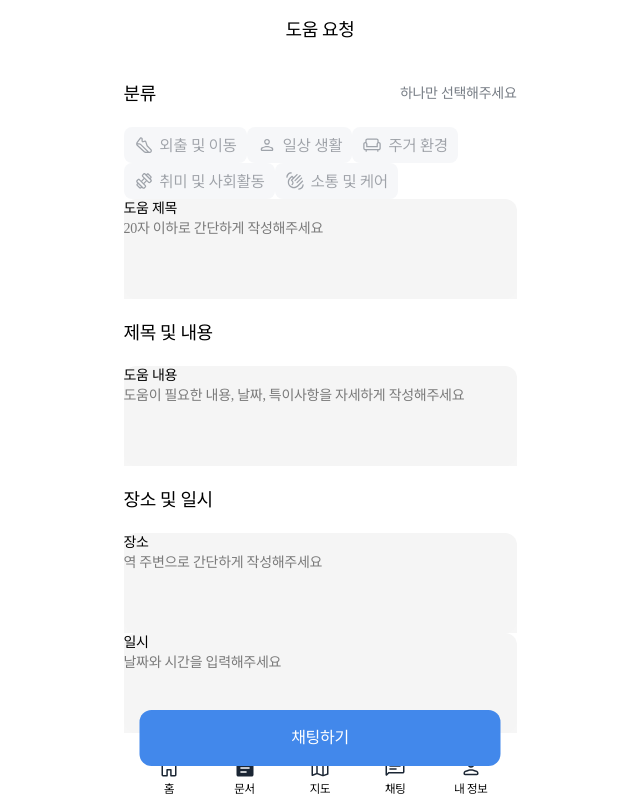
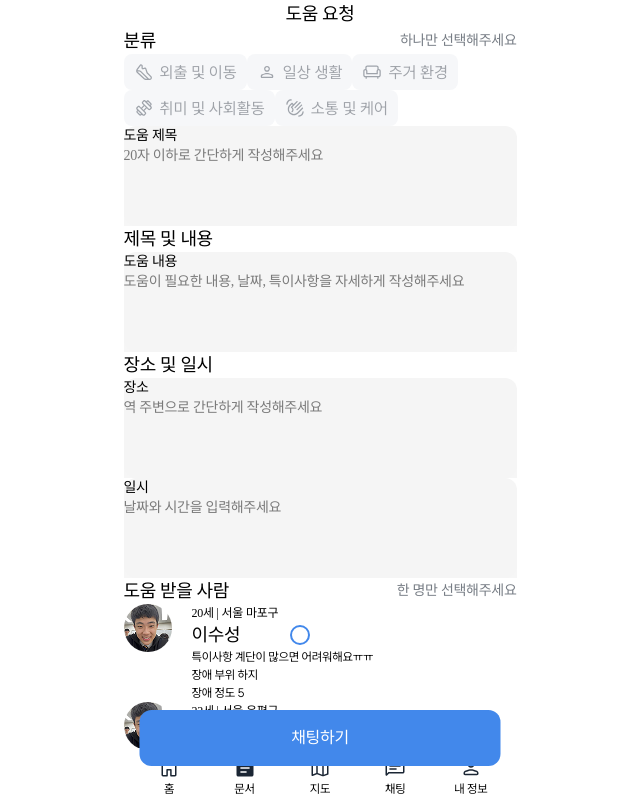
Before and after one commit to UMC-8th-hackathon-team-7/Team7-FE, a React (Vite) app: page /help/ask in a window 1280 px wide. Shown: the whole page, without its empty margins (320-960 px from the left). Built offline with nearby package versions, Linux system fonts and the light colour scheme.

Commit message:
feat: target select button

```diff
--- a/src/components/HelpInfoCard.tsx
+++ b/src/components/HelpInfoCard.tsx
@@ -51,13 +51,15 @@ interface InfoItemProps {
 }
 
 const InfoItem: React.FC<InfoItemProps> = ({ icon, label, value }) => (
-  <div className="flex items-center gap-2">
+  <div className="flex items-center">
     <img
         src={`/icons/${icon}`}
         alt={`${label} 아이콘`}
         className="w-4 h-4"
       />
+      <div className="flex items-center gap-[50px]">
     <span className="text-sm text-gray-600 font-medium">{label}</span>
     <span className="text-sm text-gray-800">{value}</span>
+    </div>
   </div>
 );
--- a/src/components/ProfileCard.tsx
+++ b/src/components/ProfileCard.tsx
@@ -10,6 +10,9 @@ interface ProfileCardProps {
   note?: string;
   disabilityType?: string;
   disabilityLevel?: number;
+  selectable?: boolean;
+  selected?: boolean;
+  onSelectToggle?: () => void;
 }
 
 export const ProfileCard: React.FC<ProfileCardProps> = ({
@@ -22,10 +25,13 @@ export const ProfileCard: React.FC<ProfileCardProps> = ({
   note,
   disabilityType,
   disabilityLevel,
+  selectable = false,
+  selected = false,
+  onSelectToggle,
 }) => {
   return (
     <div className="px-4 py-3 bg-white rounded-md shadow-sm w-full">
-      <div className="flex items-start gap-4">
+      <div className="flex items-start gap-[20px]">
         {/* 이미지 */}
         <div className="flex-shrink-0">
           <img
@@ -35,36 +41,47 @@ export const ProfileCard: React.FC<ProfileCardProps> = ({
           />
         </div>
 
-        {/* 텍스트 + 뱃지 */}
+        {/* 텍스트 */}
         <div className="flex flex-col flex-1">
-          {/* 보호자일 경우 우측 정렬 뱃지 */}
-          {type === "guardian" && badge && (
-            <div className="flex justify-between items-start w-full mb-1">
-              <div>
-                <p className="text-[12px] text-content-assistive leading-[18px] tracking-[-0.24px]" style={{ fontFamily: 'var(--Family, "SUIT Variable")' }}>
+          {/* 나이 | 지역 */}
+          <p
+            className="text-[12px] text-content-assistive leading-[18px] tracking-[-0.24px]"
+            style={{ fontFamily: 'var(--Family, "SUIT Variable")' }}
+          >
             {age}세 | {region}
           </p>
-                <p className="text-[18px] text-content-base font-medium leading-[26px] tracking-[-0.36px]" style={{ fontFamily: 'var(--Family, "SUIT Variable")' }}>
+
+          {/* 이름 + 뱃지/선택버튼 */}
+          <div className="flex items-center gap-[50px]">
+            <p
+              className="text-[18px] text-content-base font-medium leading-[26px] tracking-[-0.36px]"
+              style={{ fontFamily: 'var(--Family, "SUIT Variable")' }}
+            >
               {name}
             </p>
-              </div>
-              <div className="flex items-center justify-center px-2 py-1 bg-[#EDF3FF] text-[#4288EB] rounded-full text-[12px] font-medium whitespace-nowrap ml-2">
+
+            {/* 보호자 뱃지 */}
+            {type === "guardian" && badge && (
+              <div className="px-2 py-1 bg-[#EDF3FF] text-[#4288EB] rounded-full text-[12px] font-medium whitespace-nowrap">
                 {badge}
-              </div>
               </div>
             )}
 
-          {/* 대상자일 경우 */}
+            {/* 선택 버튼 */}
+            {type === "target" && selectable && (
+              <button
+                onClick={onSelectToggle}
+                className="w-[20px] h-[20px] rounded-full border-2 border-[#4288EB] flex items-center justify-center"
+              >
+                {selected && (
+                  <div className="w-[20px] h-[20px] bg-[#4288EB] rounded-full" />
+                )}
+              </button>
+            )}
+          </div>
+
+          {/* 대상자 추가 정보 */}
           {type === "target" && (
-            <>
-              <p className="text-[12px] text-content-assistive leading-[18px] tracking-[-0.24px]" style={{ fontFamily: 'var(--Family, "SUIT Variable")' }}>
-                {age}세 | {region}
-              </p>
-              <p className="text-[18px] text-content-base font-medium leading-[26px] tracking-[-0.36px]" style={{ fontFamily: 'var(--Family, "SUIT Variable")' }}>
-                {name}
-              </p>
-
-              {/* 추가 정보 */}
             <div className="mt-2 flex flex-col gap-1">
               {note && (
                 <p className="text-[12px] text-gray-700 leading-[18px] tracking-[-0.24px]">
@@ -82,7 +99,6 @@ export const ProfileCard: React.FC<ProfileCardProps> = ({
                 </p>
               )}
             </div>
-            </>
           )}
         </div>
       </div>
--- a/src/pages/HelpAskPage.tsx
+++ b/src/pages/HelpAskPage.tsx
@@ -2,6 +2,7 @@ import { Header } from "@/components/commons/Header";
 import { SectionHeader } from "@/components/commons/SectionHeader";
 import CategoryBtn from "@/components/board/CategoryBtn";
 import { Input } from "@/components/commons/Input";
+import { ProfileCard } from "@/components/ProfileCard";
 import { Button } from "@/components/commons/Button"
 import { useState } from "react";
 
@@ -15,9 +16,13 @@ const categories = [
 
 const HelpAskPage = () => {
     const [selected, setSelected] = useState<string | null>(null);
+    const [selectedTarget, setSelectedTarget] = useState<string | null>(null);
 
+    const handleTargetToggle = (name: string) => {
+  setSelectedTarget(prev => (prev === name ? null : name));
+};
     return (
-        <div className="w-full max-w-md mx-auto px-4 py-6 flex flex-col gap-6 bg-white min-h-screen">
+        <div className="w-full max-w-md mx-auto px-4 py-6 flex flex-col gap-6 bg-white h-screen overflow-y-auto">
             <Header title="도움 요청" />
             <SectionHeader title="분류" subtitle="하나만 선택해주세요"/>
             <div className="flex flex-wrap gap-2">
@@ -55,6 +60,35 @@ const HelpAskPage = () => {
   onChange={(val) => console.log(val)}
 />
             <SectionHeader title="도움 받을 사람" subtitle="한 명만 선택해주세요" />
+
+            <ProfileCard
+  type="target"
+  imageUrl="/icons/target.png"
+  name="이수성"
+  age={20}
+  region="서울 마포구"
+  note="계단이 많으면 어려워해요ㅠㅠ"
+  disabilityType="하지"
+  disabilityLevel={5}
+  selectable
+  selected={selectedTarget === "이수성"}
+  onSelectToggle={() => handleTargetToggle("이수성")}
+/>
+
+<ProfileCard
+  type="target"
+  imageUrl="/icons/target.png"
+  name="김영희"
+  age={22}
+  region="서울 은평구"
+  note="오른손을 쓰기 어려워요"
+  disabilityType="우측 상지"
+  disabilityLevel={4}
+  selectable
+  selected={selectedTarget === "김영희"}
+  onSelectToggle={() => handleTargetToggle("김영희")}
+/>
+
             <Button text="채팅하기" onClick={() => console.log("clicked")} />
         </div>
     );
```
Lines whose indentation alone changed are shown as unchanged.
